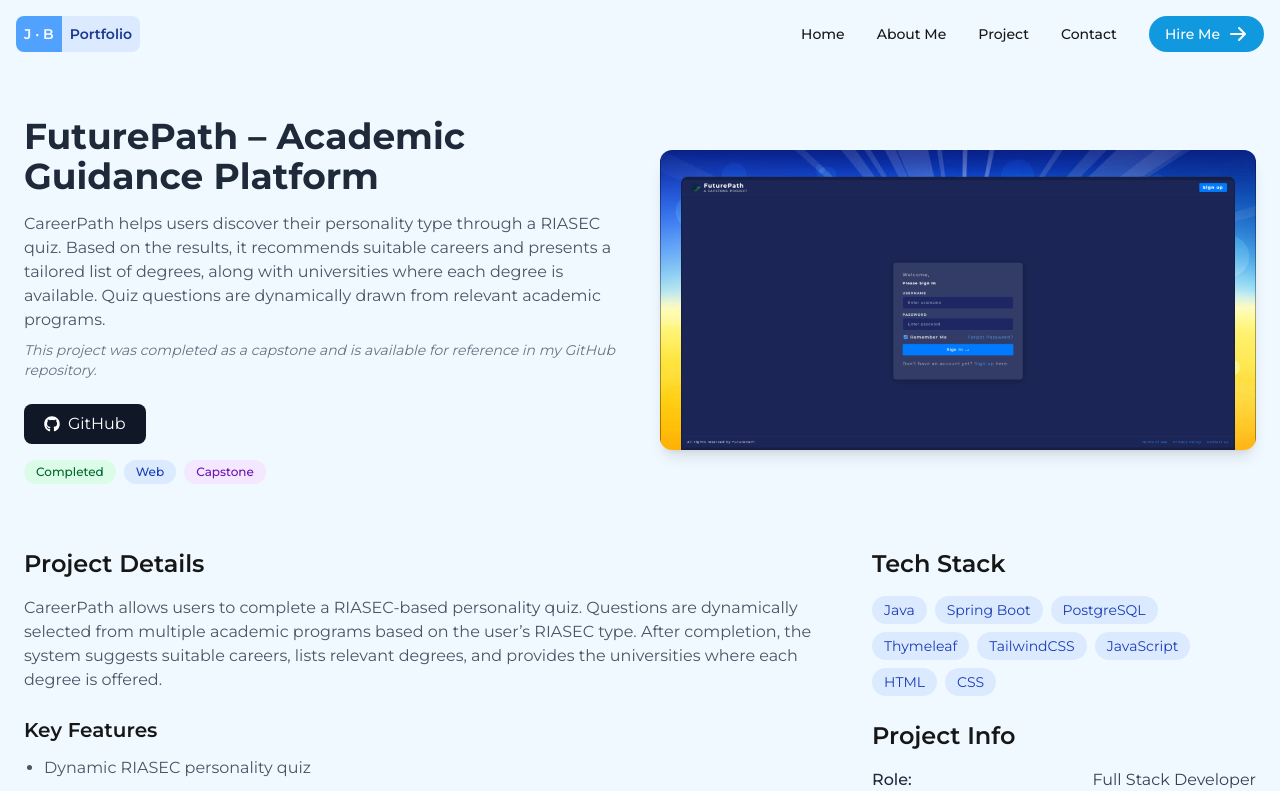
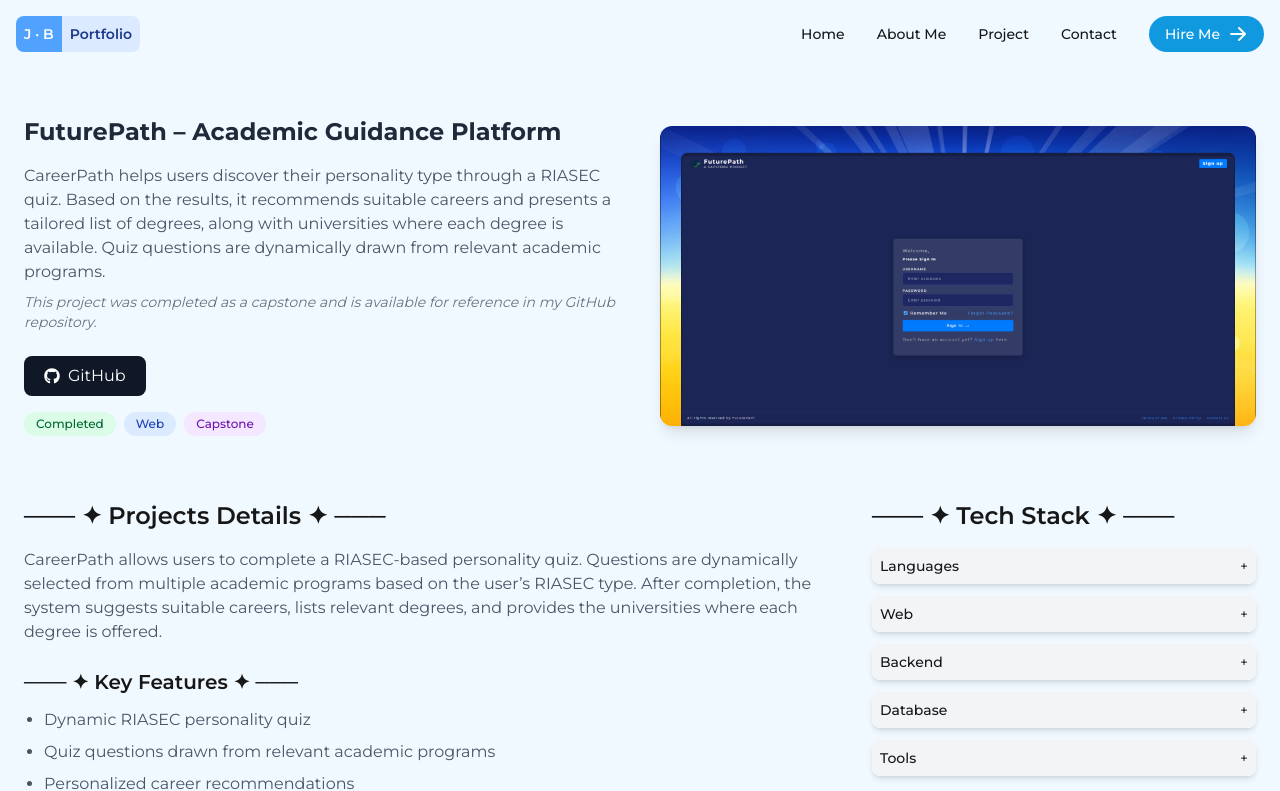
Before and after one commit to juliusbasas69/JB_Portfolio, a Next.js app: page /projects/jp-futurepath in a window 1280 px wide. Shown: the top 791 px of the page. Built offline with nearby package versions, Linux system fonts and the light colour scheme.

Commit message:
Improve UT in project details

```diff
--- a/app/components/project-section.js
+++ b/app/components/project-section.js
@@ -100,11 +100,20 @@ export default function ProjectsSection() {
           development.
         </p>
 
-        <div className="grid grid-cols-1 sm:grid-cols-2 lg:grid-cols-3 gap-8">
+        <div className="grid grid-cols-1 sm:grid-cols-2 lg:grid-cols-3 gap-8 items-stretch">
           {projects.map((project, index) => (
+            <Link
+              key={index}
+              href={`/projects/${project.slug}`}
+              className="group flex"
+            >
               <div
-              key={index}
-              className="bg-white rounded-2xl shadow-md flex flex-col relative card"
+                className="
+                  bg-white rounded-2xl shadow-md flex flex-col relative card
+                  transition-all duration-300
+                  group-hover:scale-[1.03]
+                  group-hover:shadow-[0_8px_25px_rgba(59,130,246,0.35)]
+                "
               >
                 {/* Project Image */}
                 <div className="relative w-full h-48">
@@ -113,7 +122,7 @@ export default function ProjectsSection() {
                     alt={project.name}
                     fill
                     sizes="256px"
-                  className="object-cover"
+                    className="object-cover rounded-2xl"
                   />
                 </div>
 
@@ -123,12 +132,7 @@ export default function ProjectsSection() {
                     {/* Conditional Icons */}
 
                     {/* Project Name as Link */}
-                  <Link
-                    href={`/projects/${project.slug}`}
-                    className="hover:underline"
-                  >
-                    {project.name}
-                  </Link>
+                    <span className="text-md">{project.name}</span>
                   </h3>
 
                   <p className="text-gray-600 text-sm mb-3">
@@ -146,7 +150,9 @@ export default function ProjectsSection() {
                       </span>
                     ))}
                   </div>
-                <p className="text-gray-500 text-xs mb-8">{project.tech}</p>
+                  <p className="text-blue-500 text-xs font-medium mb-8 cursor-pointer hover:text-blue-700 transition">
+                    View tech stack →
+                  </p>
 
                   <span className="banner text-white px-4 flex flex-row gap-2 items-center justify-center text-sm">
                     {(Array.isArray(project.type)
@@ -181,6 +187,7 @@ export default function ProjectsSection() {
                   </span>
                 </div>
               </div>
+            </Link>
           ))}
         </div>
       </div>
--- a/app/projects/jp-borrowhen/page.tsx
+++ b/app/projects/jp-borrowhen/page.tsx
@@ -1,7 +1,10 @@
+"use client";
+
 import Image from "next/image";
 import ScreenshotsSection from "./components/screenshots-section";
 import Link from "next/link";
 import { FaGithub } from "react-icons/fa";
+import { useState } from "react";
 
 export default function BorrowhenPage() {
   return (
@@ -23,7 +26,7 @@ function HeroSection() {
       <div className="grid md:grid-cols-2 gap-10 items-center">
         {/* Left Content */}
         <div>
-          <h1 className="text-4xl font-bold text-gray-800 mb-4">
+          <h1 className="text-2xl font-bold text-gray-800 mb-4">
             BorrowWhen – Item Lending Platform
           </h1>
 
@@ -82,11 +85,23 @@ function HeroSection() {
 }
 
 function DetailsSection() {
+  const techStack = {
+    Languages: ["Java", "JavaScript"],
+    Web: ["HTML", "CSS"],
+    Backend: ["Spring MVC", "Spring Boot", "Thymeleaf"],
+    Database: ["PostgreSQL"],
+    Tools: ["Git", "Stripe", "SMTP"],
+  };
+
+  const [openCategory, setOpenCategory] = useState(null);
+
   return (
     <section className="max-w-7xl w-full m-auto px-6 grid md:grid-cols-3 gap-10">
       {/* Left */}
       <div className="md:col-span-2">
-        <h2 className="text-2xl font-semibold mb-4">Project Details</h2>
+        <h2 className="text-2xl font-semibold mb-4">
+          ─── ✦ Projects Details ✦ ───
+        </h2>
 
         <p className="text-gray-600 mb-6">
           The system allows users to browse available items, request borrowing,
@@ -96,7 +111,7 @@ function DetailsSection() {
           storage.
         </p>
 
-        <h3 className="text-xl font-semibold mb-3">Key Features</h3>
+        <h3 className="text-xl font-semibold mb-3">─── ✦ Key Features ✦ ───</h3>
         <ul className="list-disc pl-5 text-gray-600 space-y-2">
           <li>Item lending and borrowing workflow</li>
           <li>Stripe payment integration</li>
@@ -110,31 +125,45 @@ function DetailsSection() {
       {/* Right */}
       {/* Right Column */}
       <div>
-        <h2 className="text-2xl font-semibold mb-4">Tech Stack</h2>
+        <h2 className="text-2xl font-semibold mb-4">─── ✦ Tech Stack ✦ ───</h2>
 
-        <div className="flex flex-wrap gap-2 mb-6">
-          {[
-            "Java",
-            "Spring Boot",
-            "PostgreSQL",
-            "Stripe",
-            "SMTP",
-            "Thymeleaf",
-            "TailwindCSS",
-            "JavaScript",
-            "HTML",
-            "CSS",
-          ].map((tech) => (
-            <span
-              key={tech}
-              className="px-3 py-1 text-sm bg-blue-100 text-blue-800 rounded-full"
+        <div className="space-y-3 mb-6">
+          {Object.entries(techStack).map(([category, items]) => (
+            <div
+              key={category}
+              className="shadow-md rounded-lg overflow-hidden"
             >
-              {tech}
-            </span>
+              {/* Header */}
+              <button
+                onClick={() =>
+                  setOpenCategory(openCategory === category ? null : category)
+                }
+                className="w-full flex justify-between text-sm items-center px-2 py-2 bg-gray-100 hover:bg-gray-200 transition cursor-pointer"
+              >
+                <span className="font-medium">{category}</span>
+                <span>{openCategory === category ? "−" : "+"}</span>
+              </button>
+
+              {/* Content */}
+              {openCategory === category && (
+                <div className="flex flex-wrap gap-2 p-3 bg-white">
+                  {items.map((tech) => (
+                    <span
+                      key={tech}
+                      className="px-3 py-1 text-sm bg-blue-100 text-blue-800 rounded-full"
+                    >
+                      {tech}
+                    </span>
+                  ))}
+                </div>
+              )}
+            </div>
           ))}
         </div>
 
-        <h2 className="text-2xl font-semibold mb-4">Project Info</h2>
+        <h2 className="text-2xl font-semibold mb-4">
+          ─── ✦ Projects Info ✦ ───
+        </h2>
 
         <div className="space-y-3 text-gray-700">
           <div className="flex justify-between items-center">
--- a/app/projects/jp-futurepath/page.tsx
+++ b/app/projects/jp-futurepath/page.tsx
@@ -1,7 +1,10 @@
+"use client";
+
 import Image from "next/image";
 import ScreenshotsSection from "./components/screenshots-section";
 import Link from "next/link";
 import { FaGithub } from "react-icons/fa";
+import { useState } from "react";
 
 export default function BorrowhenPage() {
   return (
@@ -23,7 +26,7 @@ function HeroSection() {
       <div className="grid md:grid-cols-2 gap-10 items-center">
         {/* Left Content */}
         <div>
-          <h1 className="text-4xl font-bold text-gray-800 mb-4">
+          <h1 className="text-2xl font-bold text-gray-800 mb-4">
             FuturePath – Academic Guidance Platform
           </h1>
 
@@ -83,11 +86,23 @@ function HeroSection() {
 }
 
 function DetailsSection() {
+  const techStack = {
+    Languages: ["Java", "JavaScript"],
+    Web: ["HTML", "CSS"],
+    Backend: ["Spring MVC", "Spring Boot", "Thymeleaf"],
+    Database: ["PostgreSQL"],
+    Tools: ["Git"],
+  };
+
+  const [openCategory, setOpenCategory] = useState(null);
+
   return (
     <section className="max-w-7xl w-full m-auto px-6 grid md:grid-cols-3 gap-10">
       {/* Left */}
       <div className="md:col-span-2">
-        <h2 className="text-2xl font-semibold mb-4">Project Details</h2>
+        <h2 className="text-2xl font-semibold mb-4">
+          ─── ✦ Projects Details ✦ ───
+        </h2>
 
         <p className="text-gray-600 mb-6">
           CareerPath allows users to complete a RIASEC-based personality quiz.
@@ -97,7 +112,7 @@ function DetailsSection() {
           universities where each degree is offered.
         </p>
 
-        <h3 className="text-xl font-semibold mb-3">Key Features</h3>
+        <h3 className="text-xl font-semibold mb-3">─── ✦ Key Features ✦ ───</h3>
         <ul className="list-disc pl-5 text-gray-600 space-y-2">
           <li>Dynamic RIASEC personality quiz</li>
           <li>Quiz questions drawn from relevant academic programs</li>
@@ -116,29 +131,45 @@ function DetailsSection() {
       {/* Right */}
       {/* Right Column */}
       <div>
-        <h2 className="text-2xl font-semibold mb-4">Tech Stack</h2>
+        <h2 className="text-2xl font-semibold mb-4">─── ✦ Tech Stack ✦ ───</h2>
 
-        <div className="flex flex-wrap gap-2 mb-6">
-          {[
-            "Java",
-            "Spring Boot",
-            "PostgreSQL",
-            "Thymeleaf",
-            "TailwindCSS",
-            "JavaScript",
-            "HTML",
-            "CSS",
-          ].map((tech) => (
-            <span
-              key={tech}
-              className="px-3 py-1 text-sm bg-blue-100 text-blue-800 rounded-full"
+        <div className="space-y-3 mb-6">
+          {Object.entries(techStack).map(([category, items]) => (
+            <div
+              key={category}
+              className="shadow-md rounded-lg overflow-hidden"
             >
-              {tech}
-            </span>
+              {/* Header */}
+              <button
+                onClick={() =>
+                  setOpenCategory(openCategory === category ? null : category)
+                }
+                className="w-full flex justify-between text-sm items-center px-2 py-2 bg-gray-100 hover:bg-gray-200 transition cursor-pointer"
+              >
+                <span className="font-medium">{category}</span>
+                <span>{openCategory === category ? "−" : "+"}</span>
+              </button>
+
+              {/* Content */}
+              {openCategory === category && (
+                <div className="flex flex-wrap gap-2 p-3 bg-white">
+                  {items.map((tech) => (
+                    <span
+                      key={tech}
+                      className="px-3 py-1 text-sm bg-blue-100 text-blue-800 rounded-full"
+                    >
+                      {tech}
+                    </span>
+                  ))}
+                </div>
+              )}
+            </div>
           ))}
         </div>
 
-        <h2 className="text-2xl font-semibold mb-4">Project Info</h2>
+        <h2 className="text-2xl font-semibold mb-4">
+          ─── ✦ Projects Info ✦ ───
+        </h2>
 
         <div className="space-y-3 text-gray-700">
           <div className="flex justify-between items-center">
```
Lines whose indentation alone changed are shown as unchanged.
